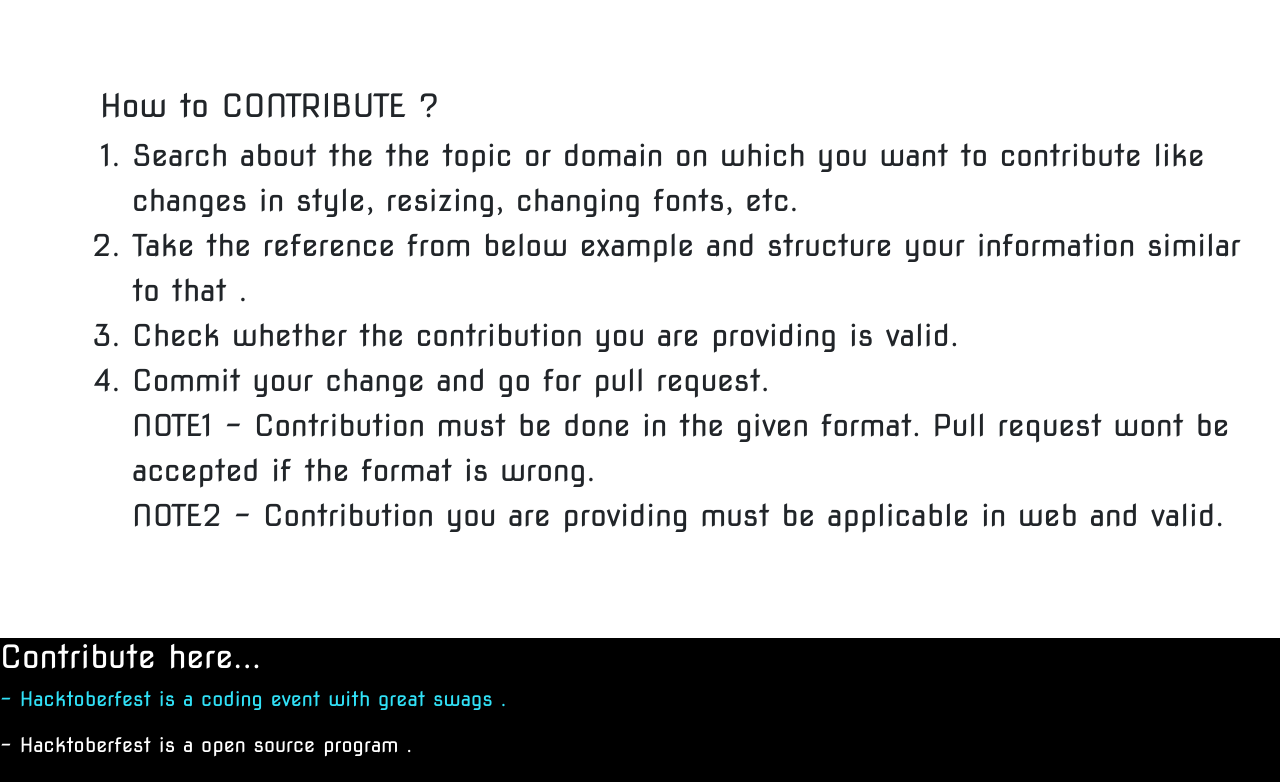
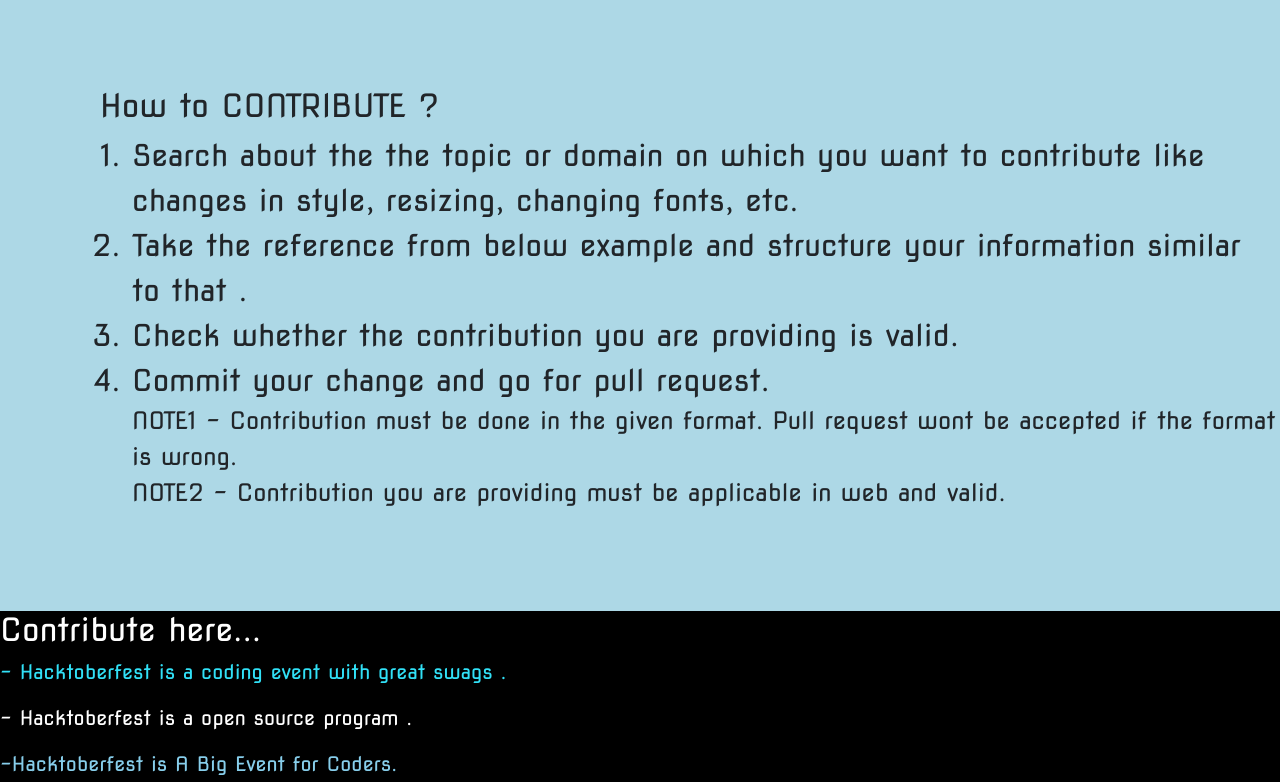
Before and after one commit to vishalabhange/Hacktoberfest, a plain HTML site: page index.html in a window 1280 px wide. Shown: the part 752-1534 px from the top of the page. Drawn offline with nearby package versions, Linux system fonts and the light colour scheme.

Commit message:
Upadted index.html
Added background color and Note1 and Note2 done in bold.

```diff
--- a/index.html
+++ b/index.html
@@ -1,6 +1,7 @@
 <!DOCTYPE html>
 <html lang="en" dir="ltr">
   <head>
+    <body style="background-color:#ADD8E6">
     <meta charset="utf-8">
 
     <link href="https://cdn.jsdelivr.net/npm/bootstrap@5.1.3/dist/css/bootstrap.min.css" rel="stylesheet" integrity="sha384-1BmE4kWBq78iYhFldvKuhfTAU6auU8tT94WrHftjDbrCEXSU1oBoqyl2QvZ6jIW3" crossorigin="anonymous">
@@ -89,8 +90,8 @@
         <li>Take the reference from below example and structure your information similar to that .</li>
         <li>Check whether the contribution you are providing is valid.</li>
         <li>Commit your change and go for pull request.</li>
-        <p>NOTE1 - Contribution must be done in the given format. Pull request wont be accepted if the format is wrong.<br>
-          NOTE2 - Contribution you are providing must be applicable in web and valid.</p>
+        <font size="+2"><p>NOTE1 - Contribution must be done in the given format. Pull request wont be accepted if the format is wrong.<br>
+          NOTE2 - Contribution you are providing must be applicable in web and valid.</p></font>
       </ol>
 
     </div>
```
